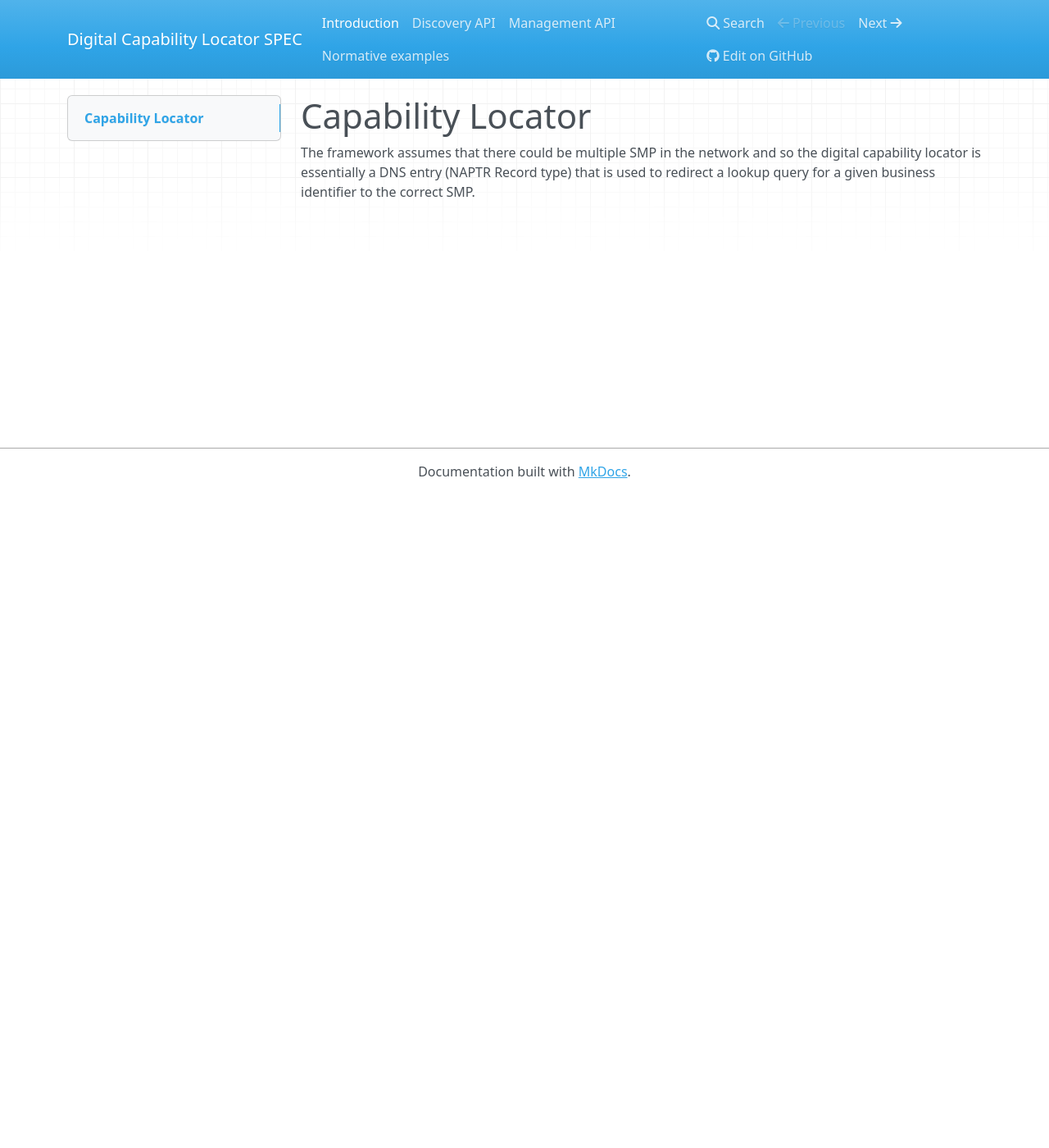
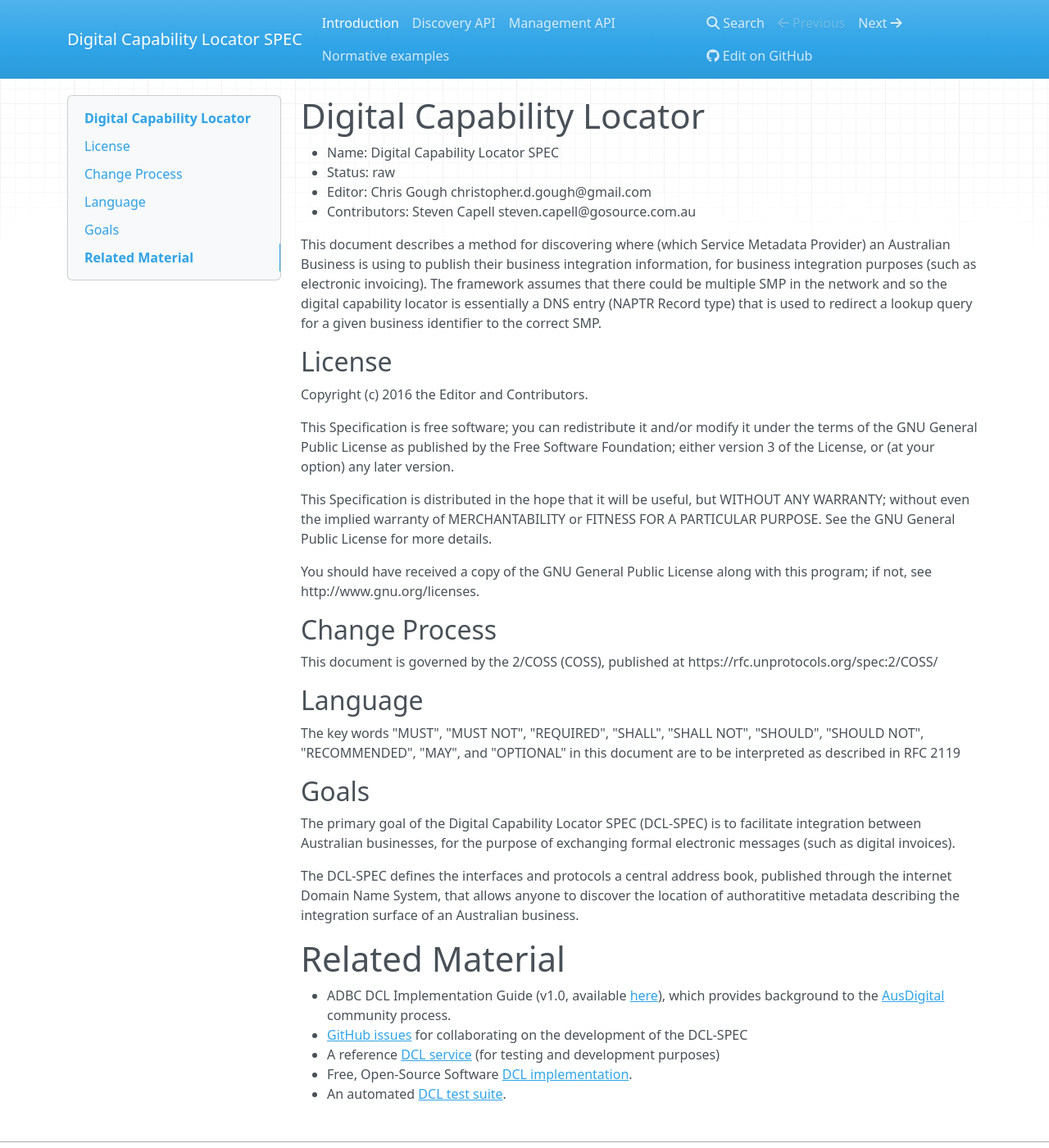
Before and after one commit to ausdigital/ausdigital-dcl, an MkDocs documentation site: the page built from docs/index.md, in a window 1280 px wide and 1400 px high. Shown: the whole window at 82% size. Built offline with MkDocs 1.6.1, drawn with Linux system fonts in a browser that asks for light colours; nearby versions of some CDN libraries; old or Windows-style settings are respelled for this version of MkDocs.

Commit message:
update index.md

```diff
--- a/docs/index.md
+++ b/docs/index.md
@@ -1,3 +1,47 @@
-# Capability Locator
+# Digital Capability Locator
 
+
+ * Name: Digital Capability Locator SPEC
+ * Status: raw
+ * Editor: Chris Gough christopher.d.gough@gmail.com
+ * Contributors: Steven Capell steven.capell@gosource.com.au
+
+This document describes a method for discovering where (which Service Metadata Provider) an Australian Business is using to publish their business integration information, for business integration purposes (such as electronic invoicing).
 The framework assumes that there could be multiple SMP in the network and so the digital capability locator is essentially a DNS entry (NAPTR Record type) that is used to redirect a lookup query for a given business identifier to the correct SMP.
+
+
+## License
+
+Copyright (c) 2016 the Editor and Contributors.
+
+This Specification is free software; you can redistribute it and/or modify it under the terms of the GNU General Public License as published by the Free Software Foundation; either version 3 of the License, or (at your option) any later version.
+
+This Specification is distributed in the hope that it will be useful, but WITHOUT ANY WARRANTY; without even the implied warranty of MERCHANTABILITY or FITNESS FOR A PARTICULAR PURPOSE. See the GNU General Public License for more details.
+
+You should have received a copy of the GNU General Public License along with this program; if not, see http://www.gnu.org/licenses.
+
+
+## Change Process
+
+This document is governed by the 2/COSS (COSS), published at https://rfc.unprotocols.org/spec:2/COSS/
+
+
+## Language
+
+The key words "MUST", "MUST NOT", "REQUIRED", "SHALL", "SHALL NOT", "SHOULD", "SHOULD NOT", "RECOMMENDED", "MAY", and "OPTIONAL" in this document are to be interpreted as described in RFC 2119
+
+
+## Goals
+
+The primary goal of the Digital Capability Locator SPEC (DCL-SPEC) is to facilitate integration between Australian businesses, for the purpose of exchanging formal electronic messages (such as digital invoices).
+
+The DCL-SPEC defines the interfaces and protocols a central address book, published through the internet Domain Name System, that allows anyone to discover the location of authoratitive metadata describing the integration surface of an Australian business.
+
+
+# Related Material
+
+ * ADBC DCL Implementation Guide (v1.0, available [here](https://github.com/ausdigital/adbc/)), which provides background to the [AusDigital](http://ausdigital.org) community process.
+ * [GitHub issues](https://github.com/ausdigital/capability-locator/issues/) for collaborating on the development of the DCL-SPEC
+ * A reference [DCL service](https://dcl.testpoint.io/) (for testing and development purposes)
+ * Free, Open-Source Software [DCL implementation](https://github.com/test-point/dcl.testpoint.io/).
+ * An automated [DCL test suite](https://github.com/test-point/test-capability-locator/).
```
